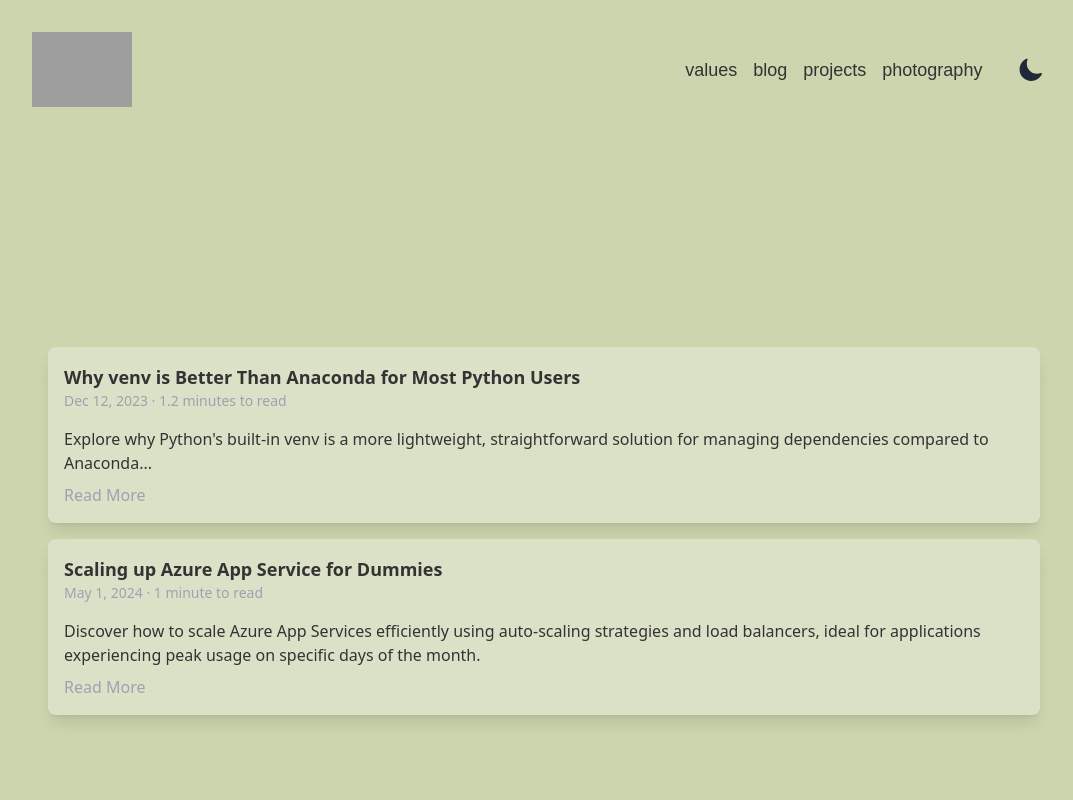
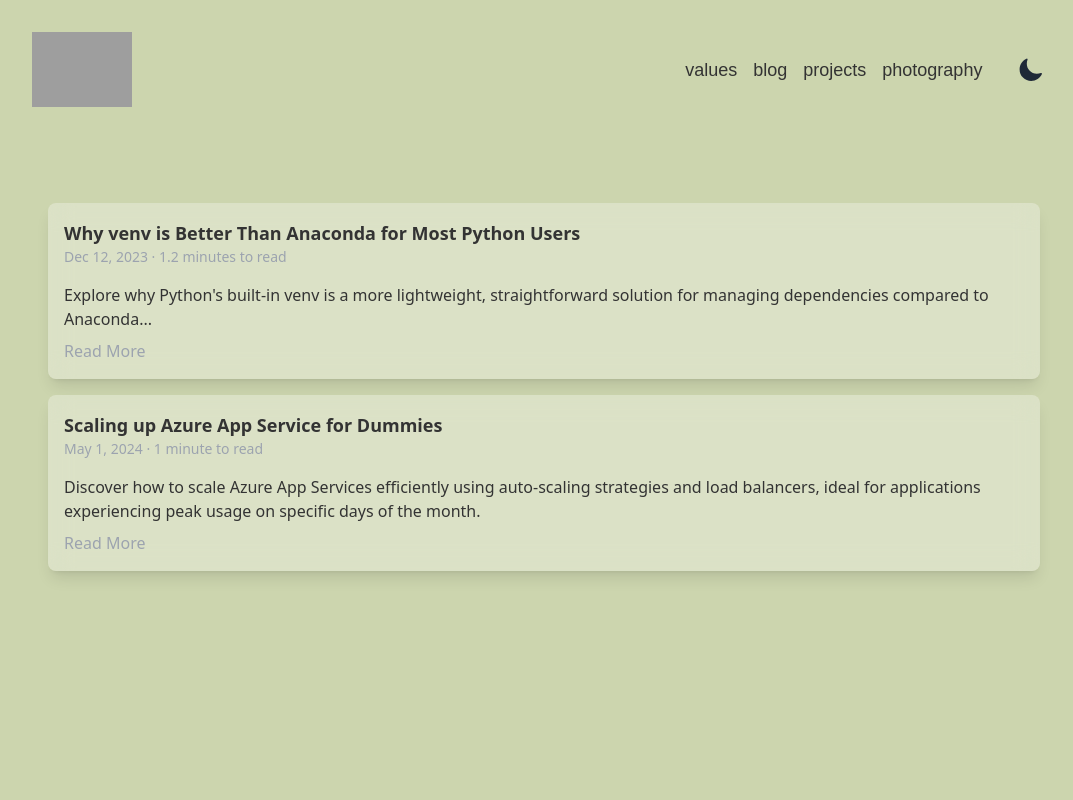
Before and after one commit to avisehgal/avisehgal, a Next.js app: page /blog in a window 1280 px wide. Shown: the top 800 px of the page, without its empty margins (96-1169 px from the left). Built offline with nearby package versions, Linux system fonts and the light colour scheme; grey boxes are pictures that could not be loaded.

Commit message:
minor adjustments

```diff
--- a/pages/blog.tsx
+++ b/pages/blog.tsx
@@ -38,9 +38,11 @@
   return (
     <>
       <Head>
-        <title>Blog</title>
+        <title>blog</title>
       </Head>
-      <div className="flex flex-col items-center justify-center min-h-screen p-4">
+      <br></br>
+      <br></br>
+      <div className="flex flex-col items-center min-h-screen p-4">
         {blogPosts.map((post, index) => (
           <Blog key={index} {...post} />
         ))}
```
